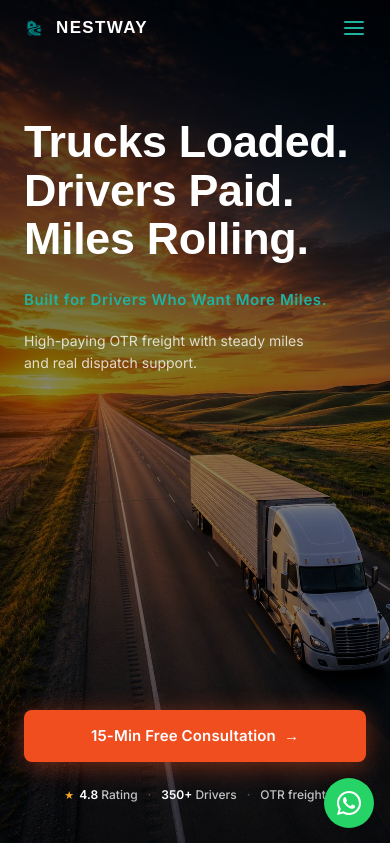
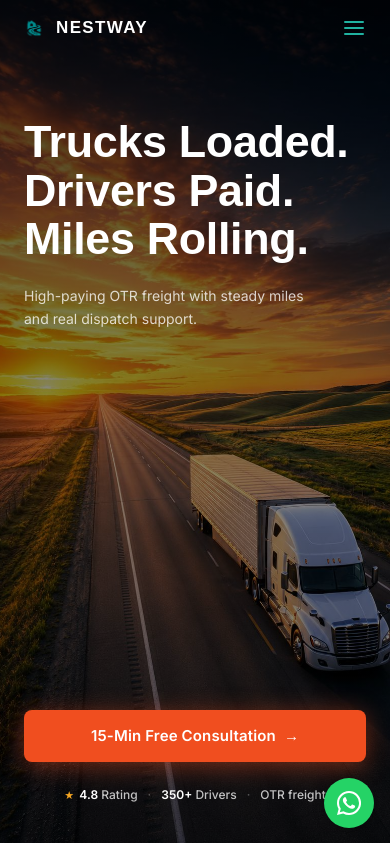
Before and after one commit to turdaliyevhasanali60-lang/Nestway, a Django app: page / in a window 390 px wide. Shown: the top 843 px of the page. Run offline with Django 5.2, Linux system fonts and the light colour scheme; data comes from the database, SQL or seed files in the repository; some web fonts are replaced.

Commit message:
Mobile hero: remove brand line, move subtext up under headline

```diff
--- a/core/templates/index.html
+++ b/core/templates/index.html
@@ -132,11 +132,8 @@
             <div style="font-family: 'Unbounded', sans-serif; font-weight: 900; font-size: 11.5vw; color: #FFFFFF;">Miles Rolling.</div>
         </div>
 
-        <!-- Brand Line -->
-        <div style="font-family: 'Inter', sans-serif; font-size: 15px; font-weight: 600; color: #20B2A0; letter-spacing: 0.04em; margin-top: 8px; margin-bottom: 10px; text-transform: none;">Built for Drivers Who Want More Miles.</div>
-
         <!-- Body Copy -->
-        <p style="font-family: 'Inter', sans-serif; font-size: 14px; font-weight: 400; line-height: 1.6; color: rgba(255,255,255,0.78); max-width: 85%; margin: 8px 0 28px; padding: 0;">High-paying OTR freight with steady miles and real dispatch support.</p>
+        <p style="font-family: 'Inter', sans-serif; font-size: 14px; font-weight: 400; line-height: 1.6; color: rgba(255,255,255,0.78); max-width: 85%; margin: 4px 0 28px; padding: 0;">High-paying OTR freight with steady miles and real dispatch support.</p>
 
         <div style="margin-top: auto;">
             <!-- CTA Button -->
```
